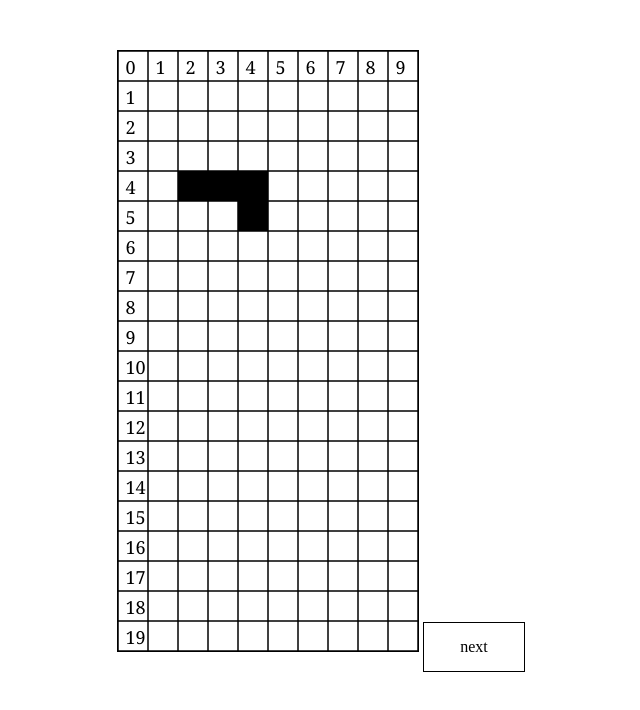
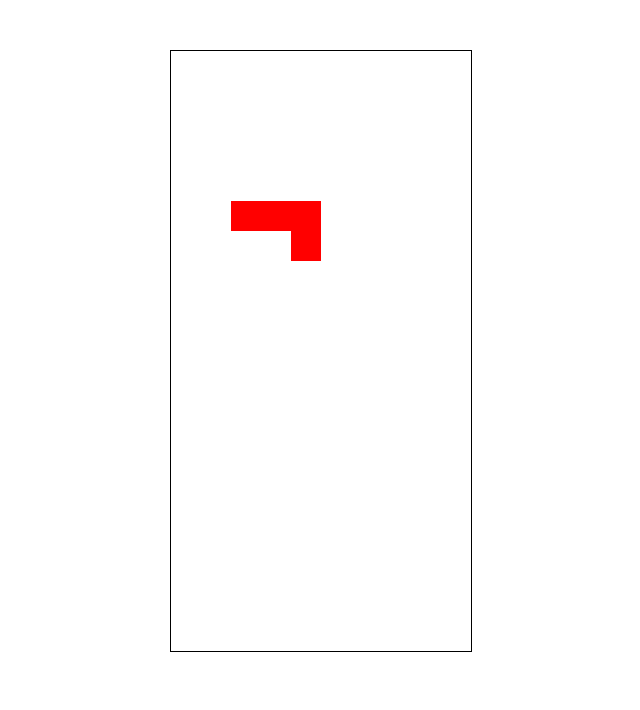
Before and after one commit to mark-mcdermott/emoji-tetrominos, a website with bundled scripts: page index.html in a window 1280 px wide. Shown: the whole page, without its empty margins (319-959 px from the left). Built offline with nearby package versions, Linux system fonts and the light colour scheme.

Commit message:
added speedup and fixed some bugs with the landed not dropping correctly

```diff
--- a/Block.js
+++ b/Block.js
@@ -30,6 +30,7 @@ module.exports = class Block {
       this.height = 2;       // L block height (for floor/block collision)
       this.width = 3;        // L block width (for wall collision)
       this.numPix = 4;       // num pixels in L block
+      this.color = '#ff0000';
       this.curRotation = 0;  // current pos in rotations array
       this.coords = [ [ x, y ], [ x, y + 1 ], [ x + 1, y ], [ x + 2, y ]  ];
       this.rotate = function() {
@@ -89,6 +90,7 @@ module.exports = class Block {
     this.height = 2;       // J block height (for floor/block collision)
     this.width = 3;        // J block width (for wall collision)
     this.numPix = 4;       // num pixels in J block
+    this.color = '#ff0000';
     this.curRotation = 0;  // current pos in rotations array
     this.coords = [ [ x, y ], [ x + 1, y ], [ x + 2, y ], [ x + 2, y + 1 ]  ];
     this.rotate = function() {
@@ -146,6 +148,7 @@ module.exports = class Block {
     this.height = 2;       // Z block height (for floor/block collision)
     this.width = 3;        // Z block width (for wall collision)
     this.numPix = 4;       // num pixels in Z block
+    this.color = '#ff0000';
     this.curRotation = 0;  // current pos in rotations array
     this.coords = [ [ x, y ], [ x + 1, y ], [ x + 1, y + 1 ], [ x + 2, y + 1 ] ];
     this.rotate = function() {
@@ -190,6 +193,7 @@ module.exports = class Block {
     this.height = 2;       // S block height (for floor/block collision)
     this.width = 3;        // S block width (for wall collision)
     this.numPix = 4;       // num pixels in S block
+    this.color = '#ff0000';
     this.curRotation = 0;  // current pos in rotations array
     this.coords = [ [ x, y ], [ x + 1, y ], [ x + 1, y - 1 ], [ x + 2, y - 1 ] ];
     this.rotate = function() {
@@ -234,6 +238,7 @@ module.exports = class Block {
     this.height = 2;       // T block height (for floor/block collision)
     this.width = 3;        // T block width (for wall collision)
     this.numPix = 4;       // num pixels in T block
+    this.color = '#ff0000';
     this.curRotation = 0;  // current pos in rotations array
     this.coords = [ [ x, y ], [ x + 1, y ], [ x + 1, y + 1 ], [ x + 2, y ] ];
     this.rotate = function() {
@@ -291,6 +296,7 @@ module.exports = class Block {
     this.height = 1;       // I block height (for floor/block collision)
     this.width = 4;        // I block width (for wall collision)
     this.numPix = 4;       // num pixels in I block
+    this.color = '#ff0000';
     this.curRotation = 0;  // current pos in rotations array
     this.coords = [ [ x, y ], [ x + 1, y ], [ x + 2, y ], [ x + 3, y ] ];
     this.rotate = function() {
--- a/index.html
+++ b/index.html
@@ -24,7 +24,7 @@
     <canvas id="canvas" width="300" height="600">
       Your browser does not support the HTML5 canvas tag.
     </canvas>
-    <a href="#" id="next">next</a>
+    <!-- <a href="#" id="next">next</a> -->
     <script src="build/app.js"></script>
   </body>
 </html>
--- a/main.js
+++ b/main.js
@@ -16,7 +16,8 @@ let block = require("./block.js");
 
       // frame counter (needed for block entrance timing)
       pixel = canWidth / 10.0;
-      let frame = 0,
+  let frame = 0,
+      speed = 125,
       fallingBlock,
 
       /*
@@ -69,8 +70,9 @@ let block = require("./block.js");
   function drawPixel(x, y) {
     ctx.fillRect(x * pixel, y * pixel, 1 * pixel, 1 * pixel);
   }
-  function drawBlock(coords, numPix) {
+  function drawBlock(coords, numPix, color) {
     for (let i=0; i<numPix; i++) {
+      ctx.fillStyle = color;
       ctx.fillRect(coords[i][0] * pixel, coords[i][1] * pixel, 1 * pixel, 1 * pixel);
     }
   }
@@ -94,7 +96,10 @@ let block = require("./block.js");
   function checkFullRows()
   {
     // check for any full rows
-    for (let i=0; i<20; i++) {
+    for (let i=19; i>0; i--) {
+      // goes down far left pixel from top of board to bottom
+      // if far left pixel is a landed block, then it checks
+      // that whole row to see if it's a full row ready to clear
       if (landed[i][0] === 1) {
         let fullRow = true;
         for (let j=1; j<10; j++) {
@@ -103,10 +108,19 @@ let block = require("./block.js");
           }
         }
         if (fullRow) {
-          // clear full rows
+          // clear the found full row
           for (let j=0; j<10; j++) {
             landed[i][j] = 0;
           }
+
+          /*
+
+            not positive, but i think there's an
+            intermittant bug here leaving certain
+            pixels floating and not dropping when
+            they should be dropped down one
+
+          */
           for (let k=i-1; k>=0; k--) {
             for (let l=0; l<10; l++) {
               if (landed[k][l] === 1) {
@@ -250,7 +264,11 @@ let block = require("./block.js");
 
   function drawFallingBlock() {
     if (fallingBlock) {
-      drawBlock(fallingBlock['coords'],fallingBlock['numPix']);
+      drawBlock(
+        fallingBlock['coords'],
+        fallingBlock['numPix'],
+        fallingBlock.color
+      );
     }
   }
 
@@ -273,11 +291,27 @@ let block = require("./block.js");
   }
 
   function moveDownOrNewBlock() {
-    if (frame % 125 === 0) {
+    if (frame % (speed / 5) === 0) {
       if (!fallingBlock) {
         spawnBlock();
-      } else {
-        moveDown();
+      }
+    }
+    if (frame % speed === 0) {
+      moveDown();
+    }
+  }
+
+  function checkSpeedUp() {
+    console.log(frame, speed);
+    if (frame % 1000 === 0) {
+      if (speed > 49) {
+        speed -= 25;
+      }
+      if (speed > 10 && speed < 50) {
+        speed -= 5;
+      }
+      if (speed > 1 && speed < 11) {
+        speed -= 1;
       }
     }
   }
@@ -364,16 +398,17 @@ let block = require("./block.js");
 
   }
 
-  function drawOnEvent(e) {
-    draw();
-    e.preventDefault();
-  }
+  // function drawOnEvent(e) {
+  //   draw();
+  //   e.preventDefault();
+  // }
 
   // main draw loop (calls itself recursively at end)
   function draw() {
+    checkSpeedUp();
     moveDownOrNewBlock();
     clearBoard();
-    makeGrid();
+    //makeGrid();
     drawLanded();
     drawFallingBlock();
     checkFullBoard();
@@ -386,7 +421,7 @@ let block = require("./block.js");
   // event listeners
   // for testing - "next" button below board
   // (make sure moveDown() in draw() is uncommented)
-  document.getElementById("next").addEventListener("click", drawOnEvent);
+  //document.getElementById("next").addEventListener("click", drawOnEvent);
 
   // event listener for all keystrokes
   document.onkeydown = function(e) {
```
